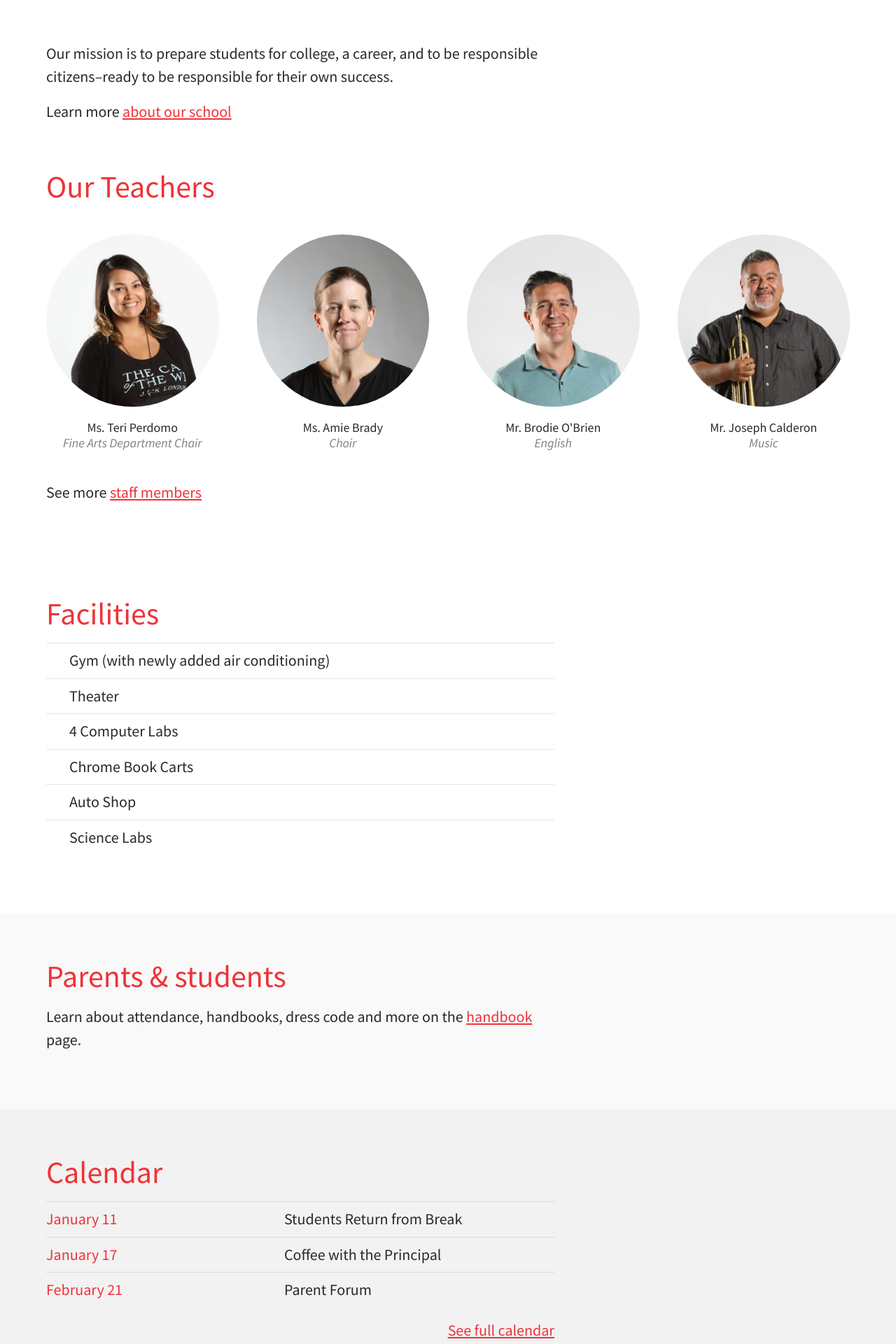
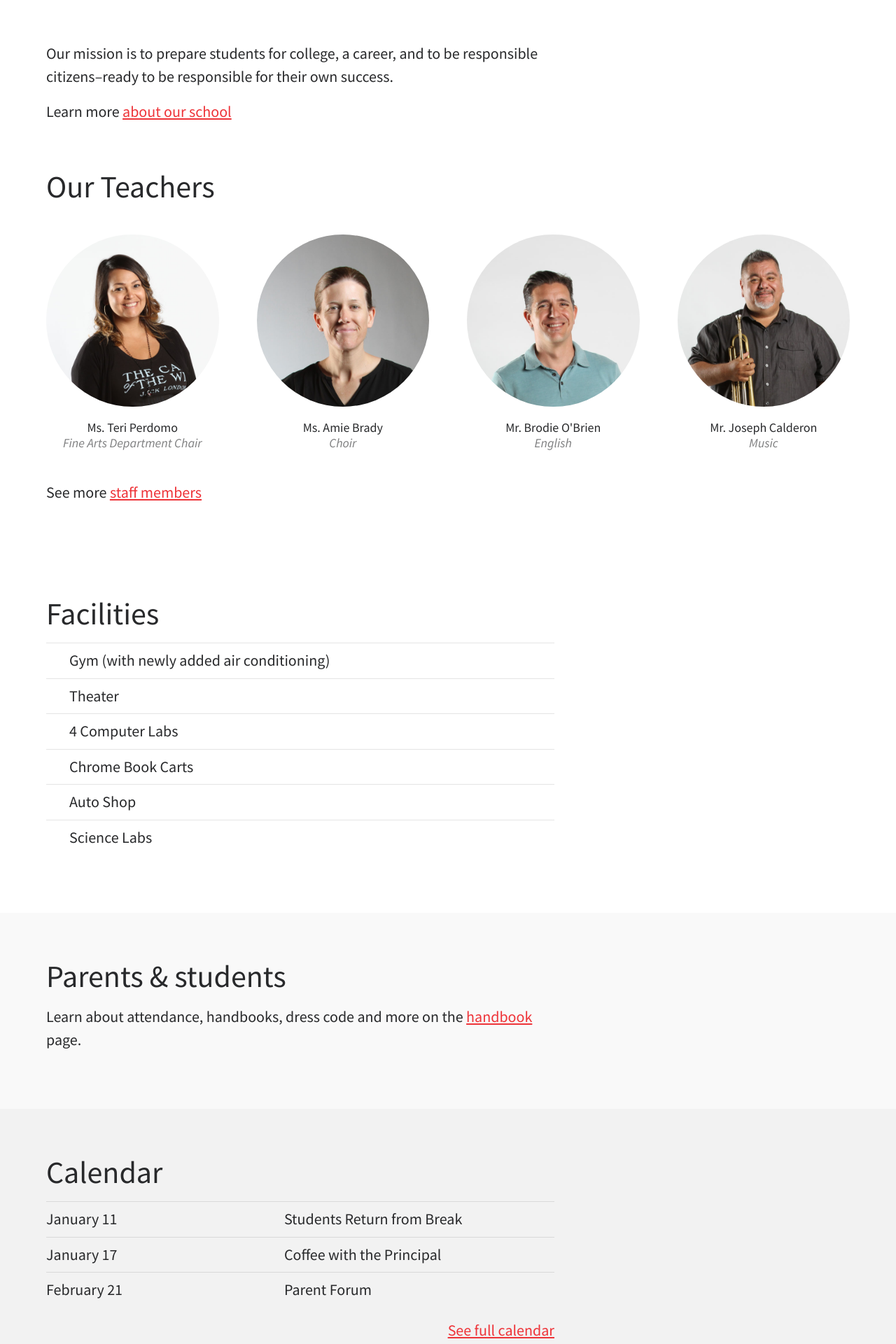
Before and after one commit to jimthoburn/gladstone, a Jekyll site: the page built from index.markdown, in a window 1280 px wide. Shown: the part 1041-2961 px from the top of the page at 70% size. Built offline with Jekyll 4.4.1, drawn with Linux system fonts in a browser that asks for light colours.

Commit message:
Update headline colors.

```diff
--- a/_css/color.css
+++ b/_css/color.css
@@ -71,6 +71,7 @@
     color: var(--link-color);
   }
 
+  /*
   main h1,
   main h2 {
     color: var(--headline-color);
@@ -78,6 +79,7 @@
   dt {
     color: var(--headline-color);
   }
+  */
   body > nav,
   body > footer {
     background-color: rgb(3, 2, 1);
--- a/css/shared.css
+++ b/css/shared.css
@@ -62,14 +62,15 @@
     color: rgb(238, 51, 56);
   }
 
+  /*
   main h1,
   main h2 {
-    color: rgb(238, 51, 56);
+    color: var(--headline-color);
   }
-
   dt {
-    color: rgb(238, 51, 56);
+    color: var(--headline-color);
   }
+  */
 
   body > nav,
   body > footer {
```
Also changed, not shown: 1 other file.
